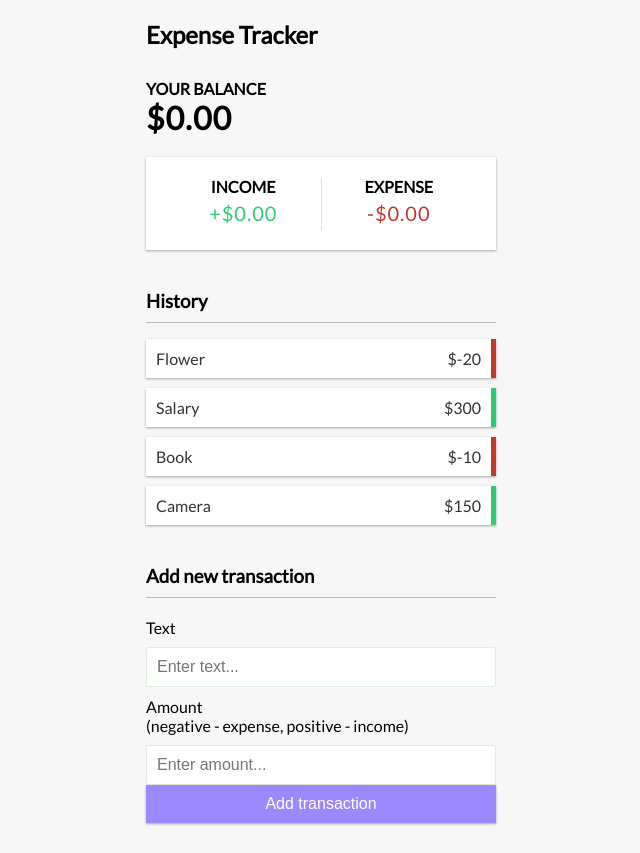
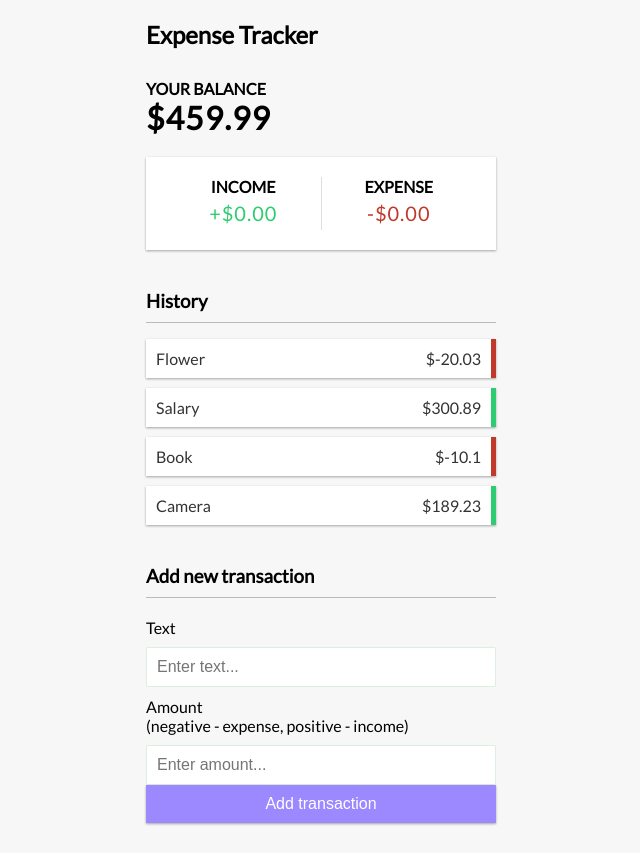
Before and after one commit to polekstulod/expense-tracker, a Vue app: page / in a window 1280 px wide. Shown: the whole page, without its empty margins (319-959 px from the left). Built offline with nearby package versions, Linux system fonts and the light colour scheme.

Commit message:
Add balance total computation

```diff
--- a/src/App.vue
+++ b/src/App.vue
@@ -1,7 +1,7 @@
 <template>
   <Header />
   <div class="container">
-    <Balance />
+    <Balance :total="total" />
     <IncomeExpense />
     <TransactionList :transactions="transactions" />
     <AddTransaction />
@@ -15,12 +15,17 @@ import IncomeExpense from './components/IncomeExpense.vue'
 import TransactionList from './components/TransactionList.vue'
 import AddTransaction from './components/AddTransaction.vue'
 
-import { ref } from 'vue'
+import { ref, computed } from 'vue'
 
 const transactions = ref([
-  { id: 1, text: 'Flower', amount: -20 },
-  { id: 2, text: 'Salary', amount: 300 },
-  { id: 3, text: 'Book', amount: -10 },
-  { id: 4, text: 'Camera', amount: 150 }
+  { id: 1, text: 'Flower', amount: -20.03 },
+  { id: 2, text: 'Salary', amount: 300.89 },
+  { id: 3, text: 'Book', amount: -10.1 },
+  { id: 4, text: 'Camera', amount: 189.23 }
 ])
+
+// Calculate total
+const total = computed(() => {
+  return transactions.value.reduce((acc, transaction) => (acc += transaction.amount), 0)
+})
 </script>
--- a/src/components/Balance.vue
+++ b/src/components/Balance.vue
@@ -1,4 +1,15 @@
 <template>
-    <h4>Your Balance</h4>
-    <h1 id="balance">$0.00</h1>
+  <h4>Your Balance</h4>
+  <h1 id="balance">${{ total }}</h1>
 </template>
+
+<script setup>
+import { defineProps } from 'vue'
+
+const props = defineProps({
+  total: {
+    type: Number,
+    required: true
+  }
+})
+</script>
```
